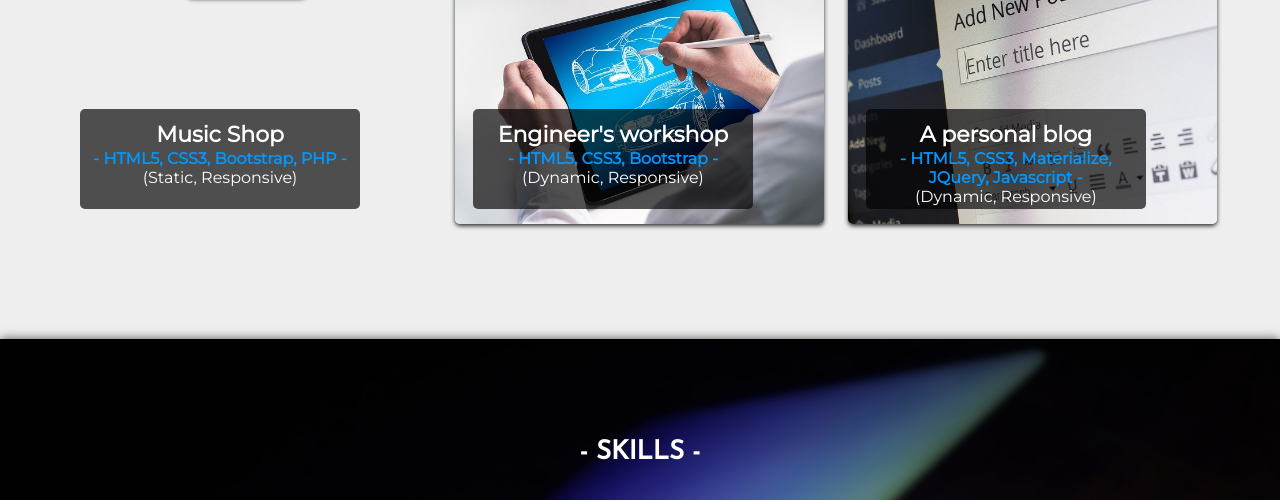
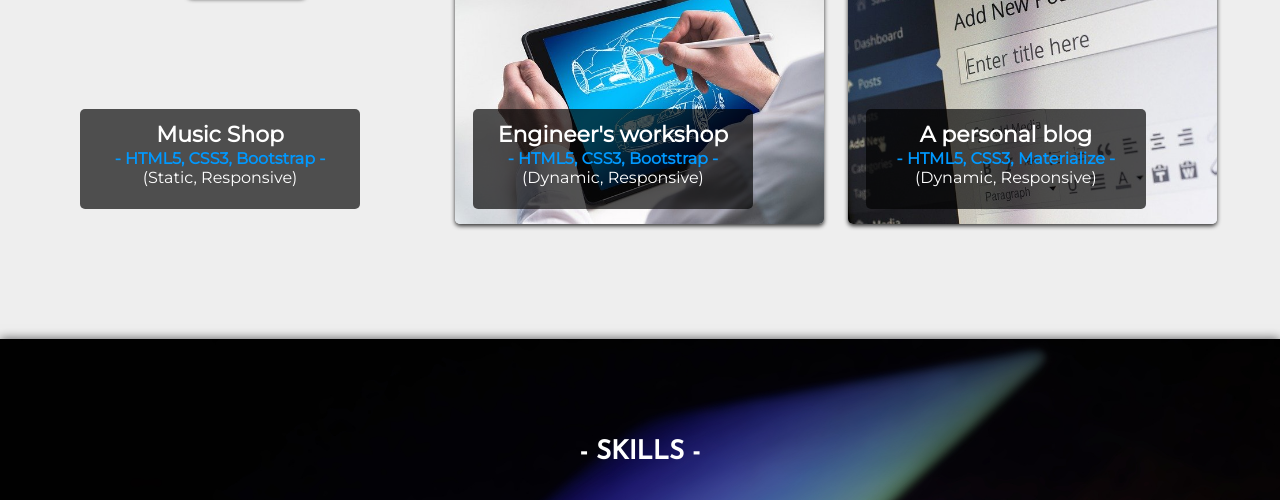
Before and after one commit to predrag-ilijev/predrag-ilijev.github.io, a plain HTML site: page index.html in a window 1280 px wide. Shown: the part 1270-1770 px from the top of the page. Drawn offline with Linux system fonts and the light colour scheme.

Commit message:
Removed clutter

```diff
--- a/index.html
+++ b/index.html
@@ -88,7 +88,7 @@
                             <div class="overlay">
                                 <h3>Music Shop</h3>
                                 <p>
-                                    <label>- HTML5, CSS3, Bootstrap, PHP -</label> </br>
+                                    <label>- HTML5, CSS3, Bootstrap -</label> </br>
                                     (Static, Responsive)
                                 </p>
                             </div>
@@ -112,7 +112,7 @@
                             <div class="overlay">
                                 <h3>A personal blog</h3>
                                 <p>
-                                    <label>- HTML5, CSS3, Materialize, JQuery, Javascript -</label> </br>
+                                    <label>- HTML5, CSS3, Materialize -</label> </br>
                                     (Dynamic, Responsive)
                                 </p>
                             </div>
```
